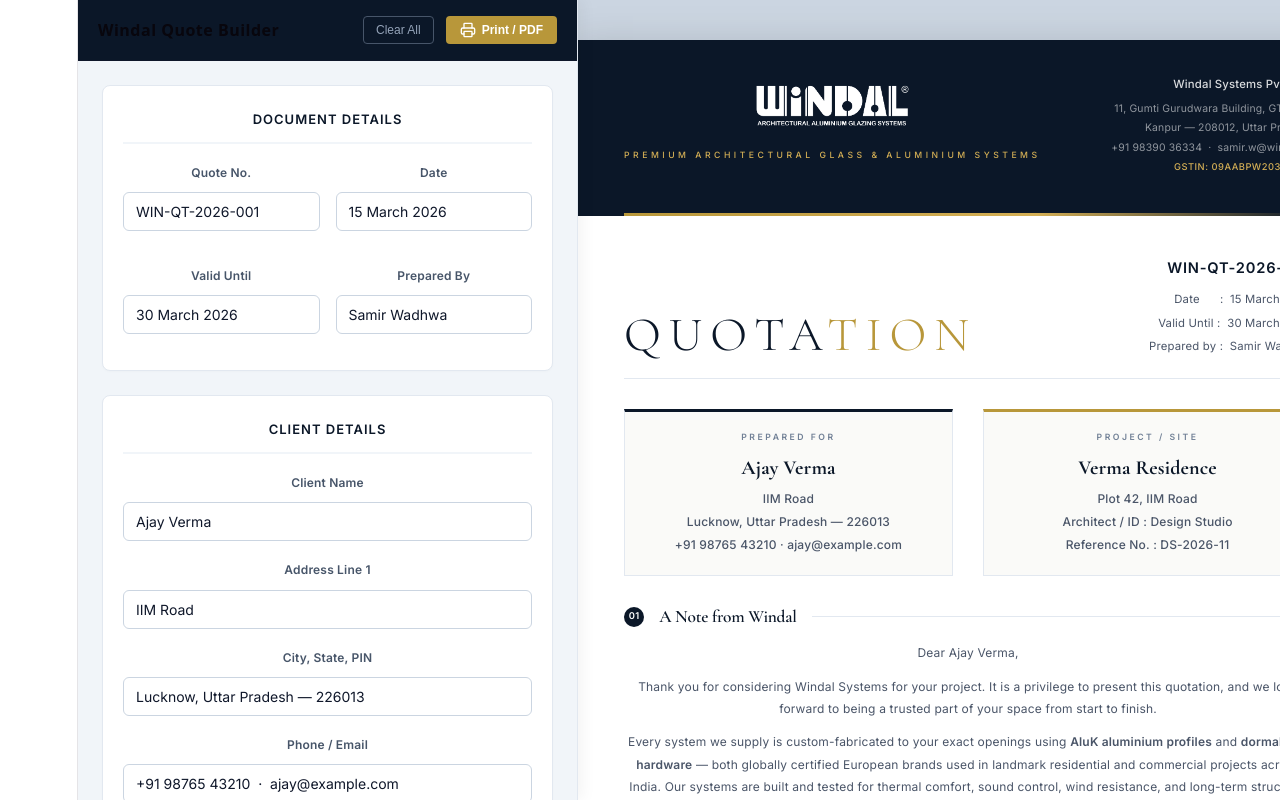
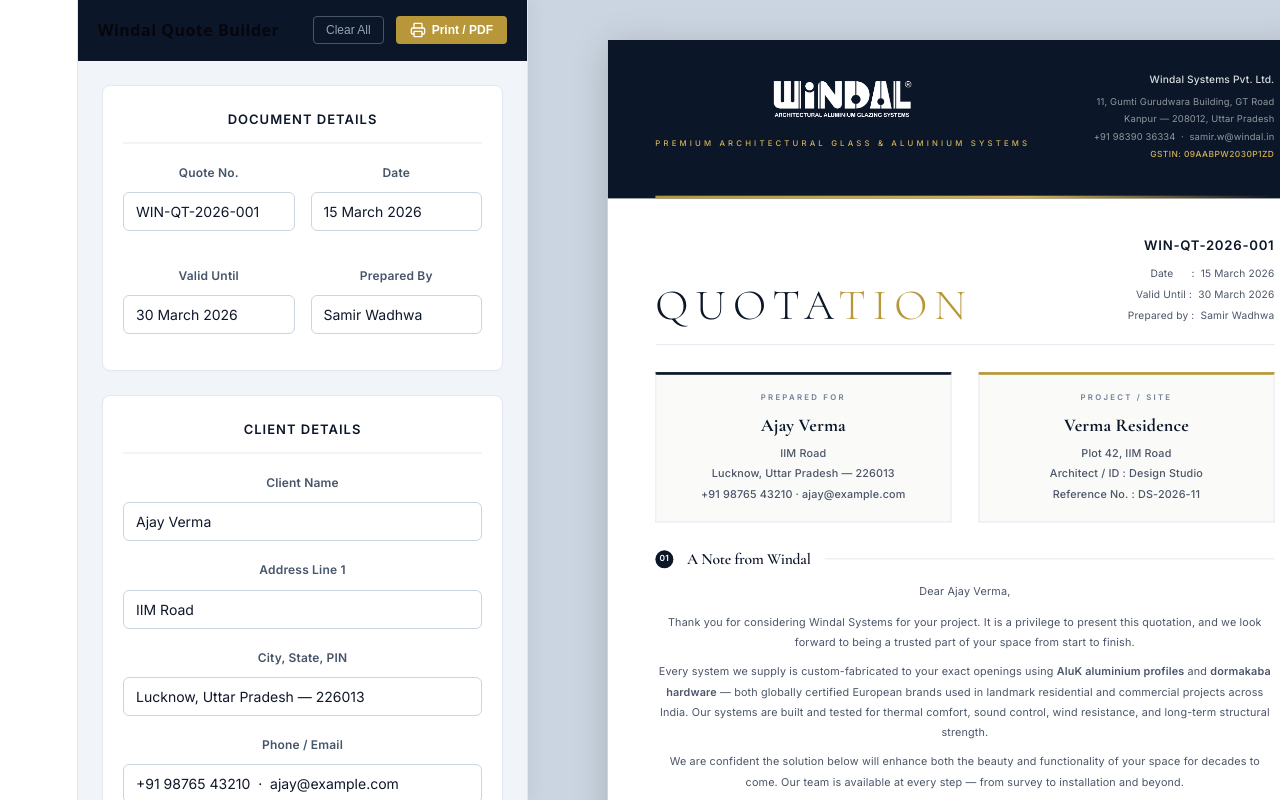
Before and after one commit to aryawadhwa/quotation-builder, a React (Vite) app: page / in a window 1280 px wide. Shown: the top 800 px of the page. Built offline with nearby package versions, Linux system fonts and the light colour scheme.

Commit message:
Fix UI clipping and page break layout for printing

```diff
--- a/src/App.css
+++ b/src/App.css
@@ -18,7 +18,7 @@
    LEFT PANEL - FORM WORKER UX
    ─────────────────────────── */
 .quote-form-panel {
-  width: 500px;
+  width: 450px;
   background: #f8fafc;
   border-right: 1px solid #e2e8f0;
   display: flex;
@@ -228,12 +228,12 @@
    ─────────────────────────── */
 .quote-preview-panel {
   flex: 1;
-  overflow-y: auto;
+  overflow: auto;
   background: #cbd5e1;
   padding: 40px;
-  display: flex;
-  flex-direction: column;
-  align-items: center;
+
+  /* Fix: Remove align-items: center to prevent left-clipping when width exceeds screen */
+  display: block;
 }
 
 /* ─── Preview Print Styles ─── */
@@ -256,9 +256,28 @@
   font-size: 9.5pt;
   line-height: 1.6;
   width: 210mm; /* A4 Width */
+
+  /* Fix: Center it safely using margin */
+  margin: 0 auto;
+
   display: flex;
   flex-direction: column;
   gap: 12mm;
+
+  /* Optional: Make it scale down on smaller laptop screens so they can see the whole page */
+  transform-origin: top center;
+}
+
+/* Add a media query to slightly scale down the preview on smaller screens */
+@media screen and (max-width: 1350px) {
+  .quotation-preview-container {
+    transform: scale(0.9);
+  }
+}
+@media screen and (max-width: 1200px) {
+  .quotation-preview-container {
+    transform: scale(0.75);
+  }
 }
 
 .qp-page {
@@ -333,7 +352,7 @@
 .qp-info-card-name { font-family: var(--font-serif); font-size: 15pt; font-weight: 700; color: var(--navy); line-height: 1.2; margin-bottom: 2mm; }
 .qp-info-card p { font-size: 9pt; font-weight: 500; color: var(--text-mid); line-height: 1.9; margin:0; }
 
-.qp-section-header { display: flex; align-items: center; gap: 4mm; margin: 7mm 0 4mm 0; }
+.qp-section-header { display: flex; align-items: center; gap: 4mm; margin: 7mm 0 4mm 0; page-break-after: avoid; }
 .qp-section-header h2 { font-family: var(--font-serif); font-size: 13pt; font-weight: 600; color: var(--navy); white-space: nowrap; margin:0; }
 .qp-section-header::after { content: ''; flex: 1; height: 1px; background: var(--rule); }
 .qp-section-number { width: 20px; height: 20px; border-radius: 50%; background: var(--navy); color: #fff; font-size: 7pt; font-weight: 600; display: flex; align-items: center; justify-content: center; flex-shrink: 0; }
@@ -341,7 +360,7 @@
 .qp-intro-text { font-size: 9pt; color: var(--text-mid); line-height: 1.85; margin-bottom: 6mm; }
 .qp-intro-text p { margin: 0 0 3mm 0; }
 
-.qp-awards-strip { background: var(--navy); margin: 0 -14mm; padding: 6mm 14mm; display: flex; gap: 5mm; align-items: stretch; }
+.qp-awards-strip { background: var(--navy); margin: 0 -14mm; padding: 6mm 14mm; display: flex; gap: 5mm; align-items: stretch; page-break-inside: avoid; }
 .qp-awards-strip-label { font-family: var(--font-serif); font-size: 9pt; font-weight: 600; color: var(--gold-lt); writing-mode: vertical-rl; transform: rotate(180deg); letter-spacing: 2px; text-transform: uppercase; white-space: nowrap; flex-shrink: 0; display: flex; align-items: center; padding-right: 5mm; border-right: 1px solid rgba(212,175,85,0.3); }
 .qp-awards-row { display: flex; gap: 4mm; flex: 1; align-items: center; }
 .qp-award-card { flex: 1; background: rgba(255,255,255,0.06); border: 1px solid rgba(212,175,85,0.2); border-radius: 2px; padding: 3.5mm 4mm; text-align: center; display: flex; flex-direction: column; align-items: center; gap: 2mm; }
@@ -359,10 +378,10 @@
 .qp-header-compact .hc-right strong { color: var(--gold-lt); font-weight: 700; font-size: 9pt; }
 
 .qp-items-table { width: 100%; border-collapse: collapse; font-size: 8.5pt; margin-bottom: 7mm; }
-.qp-items-table thead tr { background: var(--navy); color: #fff; }
+.qp-items-table thead tr { background: var(--navy); color: #fff; page-break-inside: avoid; }
 .qp-items-table thead th { padding: 3.5mm 4mm; text-align: left; font-weight: 500; font-size: 7pt; letter-spacing: 1.5px; text-transform: uppercase; border: none; }
 .qp-items-table thead th:last-child, .qp-items-table thead th:nth-last-child(2) { text-align: right; }
-.qp-items-table tbody tr { border-bottom: 1px solid var(--rule); }
+.qp-items-table tbody tr { border-bottom: 1px solid var(--rule); page-break-inside: avoid; }
 .qp-items-table tbody tr:nth-child(even) { background: var(--off-white); }
 .qp-items-table tbody td { padding: 4mm 4mm; vertical-align: top; color: var(--text-dark); }
 .qp-items-table tbody td:last-child, .qp-items-table tbody td:nth-last-child(2) { text-align: right; }
@@ -382,7 +401,7 @@
 .qp-rate-label { font-size: 7pt; font-weight: 600; color: var(--text-soft); letter-spacing: 0.5px; text-transform: uppercase; margin-bottom: 2px; }
 .qp-rate-amount { font-family: var(--font-serif); font-size: 14pt; font-weight: 700; color: var(--navy); margin-top: 1px; letter-spacing: 0.3px; }
 
-.qp-totals-section { display: flex; gap: 8mm; align-items: flex-start; margin-top: 5mm; }
+.qp-totals-section { display: flex; gap: 8mm; align-items: flex-start; margin-top: 5mm; page-break-inside: avoid; }
 .qp-bank-block { flex: 1; padding: 5mm; border: 1px solid var(--rule); border-top: 3px solid var(--gold); background: var(--off-white); }
 .qp-bank-block h4 { font-size: 7pt; font-weight: 600; letter-spacing: 2px; text-transform: uppercase; color: var(--gold); margin: 0 0 3mm 0; }
 .qp-bank-block p { font-size: 8.5pt; color: var(--text-mid); line-height: 2; margin:0;}
@@ -410,14 +429,25 @@
     width: 210mm;
     padding: 0;
     background: transparent;
+    display: block; /* Ensure it's not flex during print */
   }
 
-  .quotation-preview-container { visibility: visible; }
+  .quotation-preview-container {
+    visibility: visible;
+    transform: none !important; /* Reset scale for print */
+    margin: 0;
+  }
   .quotation-preview-container * { visibility: visible; }
 
   .qp-page {
     box-shadow: none;
     margin: 0;
     page-break-after: always;
+    page-break-inside: avoid;
   }
+
+  /* Force table rows and blocks to not split across pages */
+  .qp-items-table tr { page-break-inside: avoid; }
+  .qp-section-header { page-break-after: avoid; }
+  .qp-totals-section { page-break-inside: avoid; }
 }
```
